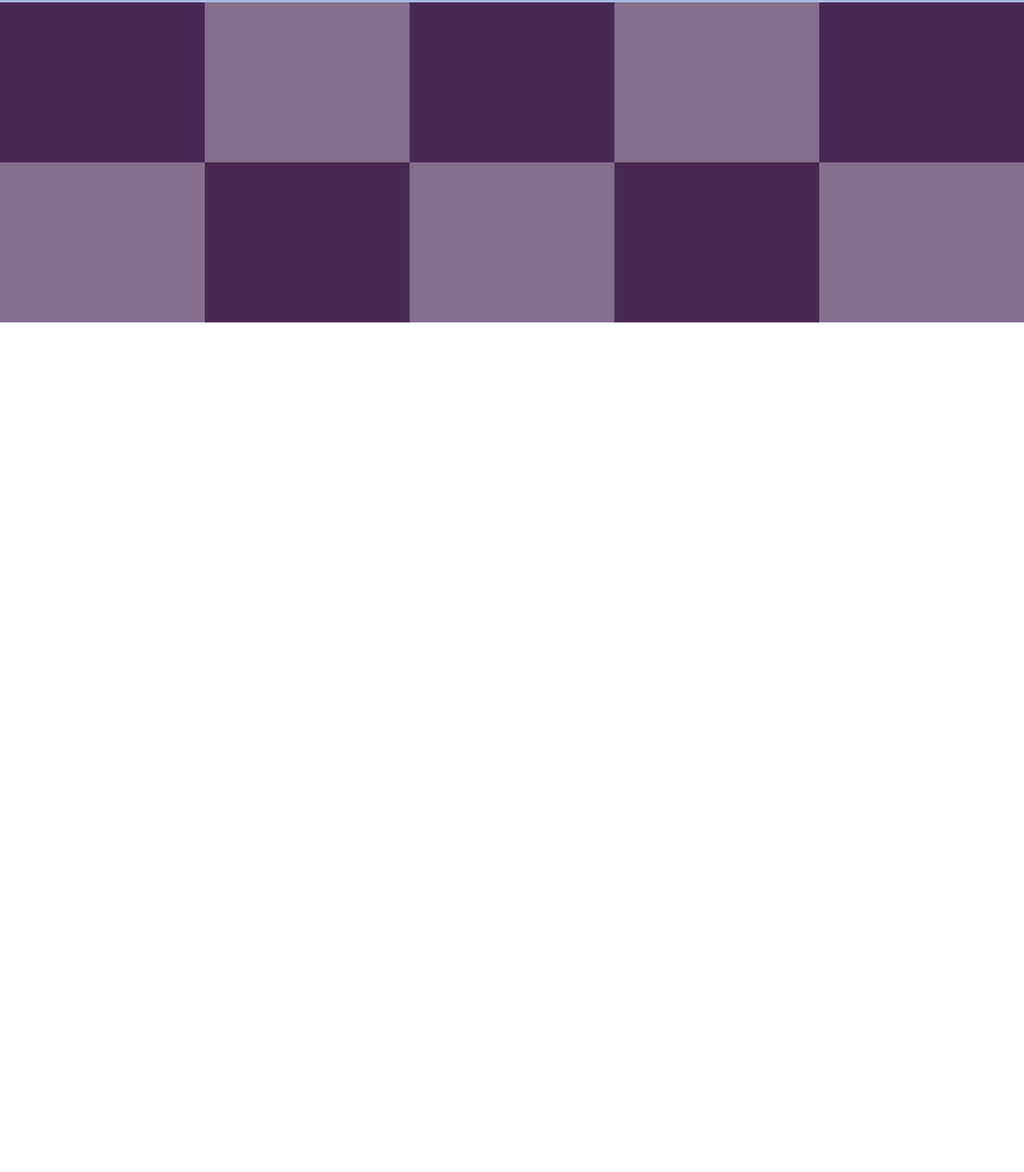
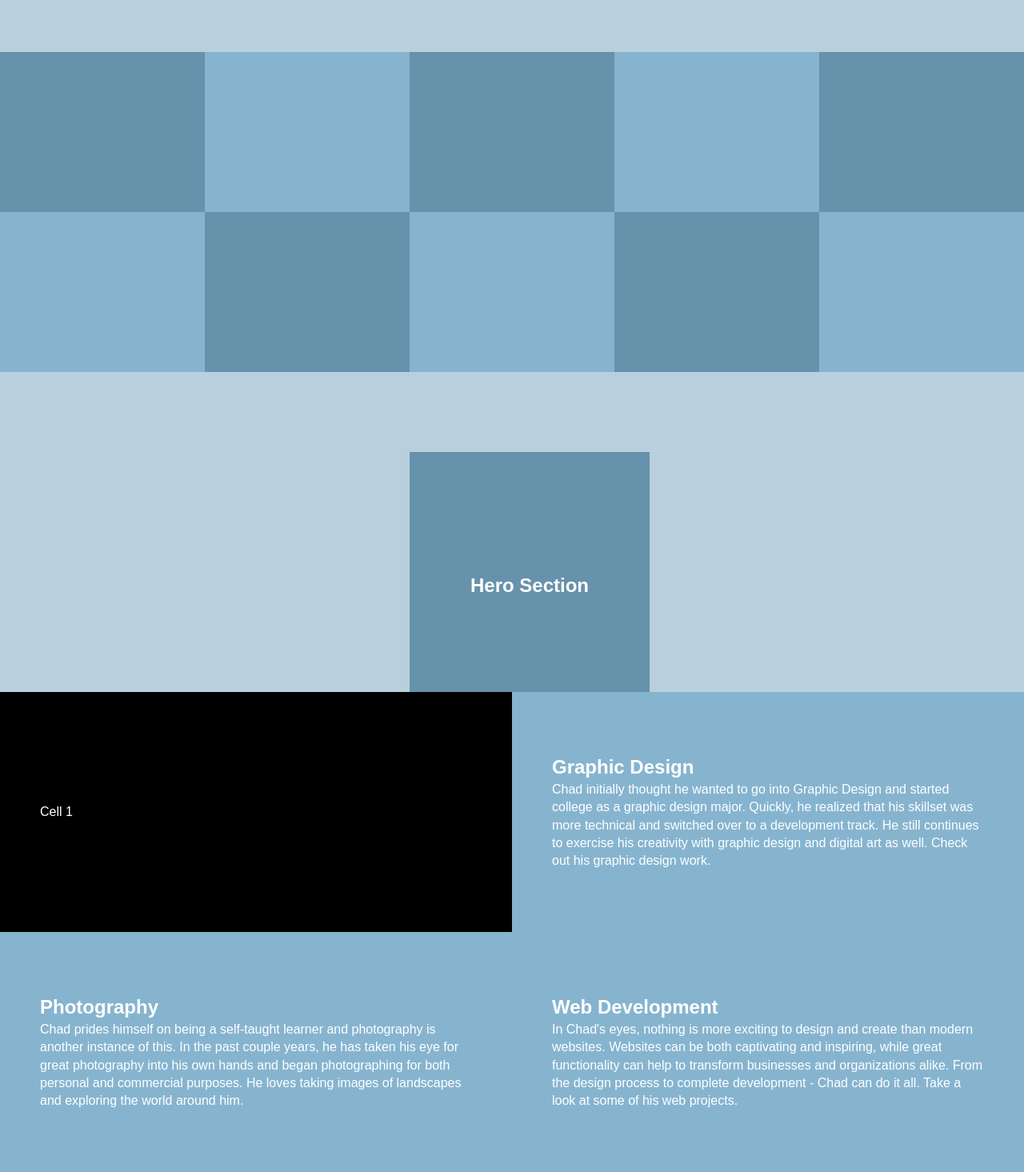
Before and after one commit to chadmmiles/tc349, a plain HTML site: page week8/index.html in a window 1280 px wide. Shown: the part 335-1800 px from the top of the page at 80% size. Before the commit the page ends 800 px from the top, so only its background shows below. Drawn offline with nearby package versions, Linux system fonts and the light colour scheme.

Commit message:
portfolio template with copy

```diff
--- a/week8/css/main.css
+++ b/week8/css/main.css
@@ -97,34 +97,18 @@ textarea {
    Author's custom styles
    ========================================================================== */
 /* Colors
-Lightest blue: #8AADFF
-Middle Blue: #5789FF
-Dark Blue: #5576C2*/
+Lightest blue: #B8D0DE
+Middle Blue: #86B4CF
+Dark Blue: #6792AB*/
 
-header, ul, h2 {
+header, ul, h2, tr, td{
     margin: 0;
-}
-header {
-    background-color: #5576C2;
-    color: #fff;
-    padding: .5em 0;
-}
-
-header ul {
-    list-style-type: none;
-    display: inline;
-}
-
-header li {
-    display: inline;
-    margin-right: 1em;
-    text-align: right;
 }
 
 #masthead {
-    background-color: rgba(85,118,194, .5);
+    background-color: #B8D0DE;
     color: #fff;
-    height: 300px;
+    height: 400px;
     text-align: center;
 }
 
@@ -134,26 +118,74 @@ header li {
 
 .media-grid {
   list-style-type: none;
-  background: #846f8d;
+  background: #86B4CF;
   margin: 0;
   padding: 0;
 }
 
 .media-grid li {
-  background: #482955;
+  background: #6792AB;
   float: left;
   height: 200px;
   width: 20%;
 }
 
 .media-grid li:nth-child(even) {
-  background: #846f8d;
+  background: #86B4CF;
 }
 
 .media-grid.media-grid-sm li {
   width: 10%;
   height: 100px;
 }
+
+.wrapper {
+    width: 100%;
+    position: relative;
+}
+#hero-unit {
+    clear: both;
+    background-color: #B8D0DE;
+    color: #fff;
+    height: 400px;
+}
+
+#hero-ad {
+    width: 300px;
+    height: 300px;
+    position: absolute;
+    bottom: 0;
+    left: 40%;
+    background: #6792AB;
+    text-align: center;
+
+}
+
+#hero-ad h2 {
+    margin-top: 150px;
+}
+
+#about {
+    background: #86B4CF;
+    height: 600px;
+}
+
+#about-table {
+    width: 100%;
+    height: 600px;
+}
+
+#about-table td {
+    color: #fff;
+    padding: 50px;
+    width: 50%;
+    height: 200px;
+}
+
+#about-table #first-cell {
+    background: #000;
+}
+
 
 
 
--- a/week8/index.html
+++ b/week8/index.html
@@ -22,16 +22,9 @@
         <![endif]-->
 
         <!-- Add your site or application content here -->
-        <header>
-            <ul>
-                <li>Nav</li>
-                <li>Nav</li>
-                <li>Nav</li>
-            </ul>
-        </header>
 
         <div id="masthead">
-            <h2>This is the masthead section</h2>
+            <h2>Chad Miles is a web developer, photographer, and graphic designer. </h2>
         </div>
 
         <div id="media-grid">
@@ -49,6 +42,33 @@
             </ul>
         </div>
 
+        <div class="wrapper">
+            <div id="hero-unit">
+                    <div id="hero-ad">
+                        <h2>Hero Section</h2>
+                    </div>
+            </div>
+        </div>
+
+        <div class="wrapper">
+            <div id="about">
+                <table id="about-table">
+                    <tr>
+                        <td id="first-cell">Cell 1</td>
+                        <td><h2>Graphic Design</h2>Chad initially thought he wanted to go into Graphic Design and started college as a graphic design major. Quickly, he realized that his skillset was more technical and switched over to a development track. He still continues to exercise his creativity with graphic design and digital art as well. Check out his graphic design work.</td>
+                    </tr>
+                    <tr>
+                        <td><h2>Photography</h2>Chad prides himself on being a self-taught learner and photography is another instance of this. In the past couple years, he has taken his eye for great photography into his own hands and began photographing for both personal and commercial purposes. He loves taking images of landscapes and exploring the world around him.</td>
+
+                        <td><h2>Web Development</h2>In Chad's eyes, nothing is more exciting to design and create than modern websites. Websites can be both captivating and inspiring, while great functionality can help to transform businesses and organizations alike. From the design process to complete development - Chad can do it all. Take a look at some of his web projects. </td>
+                    </tr>
+                </table>
+            </div>
+
+        </div>
+
+
+
         <script src="//ajax.googleapis.com/ajax/libs/jquery/1.10.2/jquery.min.js"></script>
         <script>window.jQuery || document.write('<script src="js/vendor/jquery-1.10.2.min.js"><\/script>')</script>
         <script src="js/plugins.js"></script>
```
